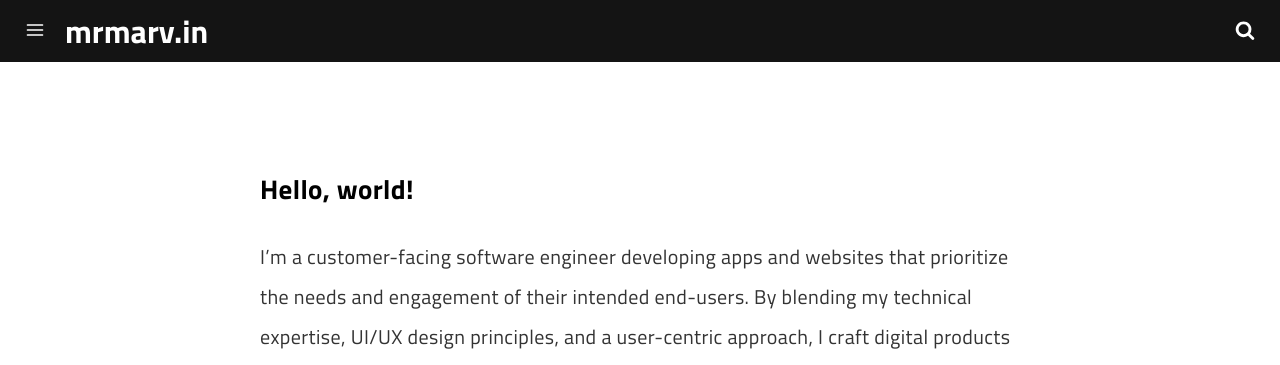
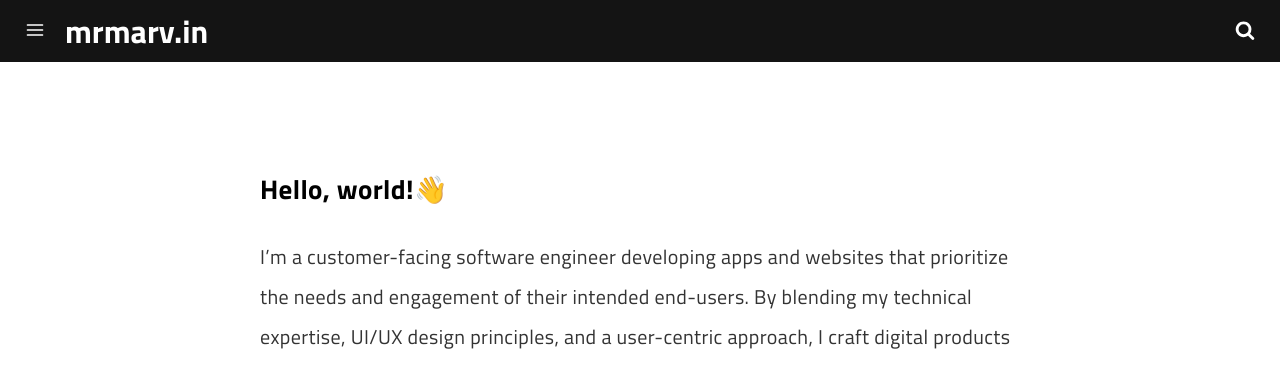
Before and after one commit to marv0/marv0.github.io, a Jekyll site: the page built from pages/about.md, in a window 1280 px wide. Shown: the top 365 px of the page. Built offline with Jekyll 4.4.1, drawn with Linux system fonts in a browser that asks for light colours; a script that is not in the unit is left out.

```diff
--- a/pages/about.md
+++ b/pages/about.md
@@ -6,7 +6,7 @@ title: About
 description: Some description.
 permalink: /about/
 ---
-### Hello, world!
+### Hello, world!👋
 
 I'm a customer-facing software engineer developing apps and websites that prioritize the needs and engagement of their intended end-users. By blending my technical expertise, UI/UX design principles, and a user-centric approach, I craft digital products that meet consumer needs and deliver exceptional user experiences.
 
```
